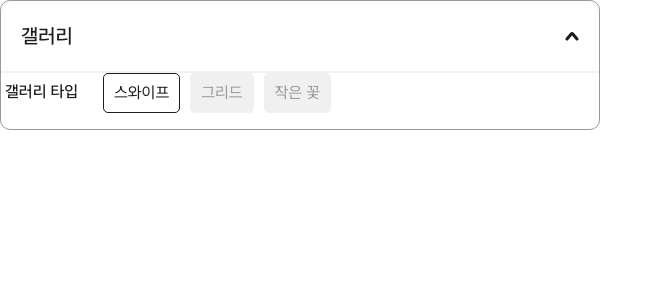
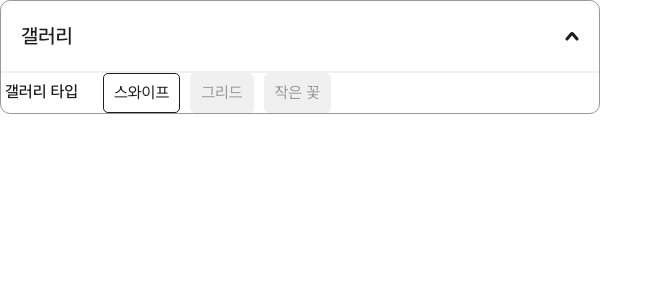
Before and after one commit to Lumiday/fe, a Next.js app: page / in a window 1280 px wide. Both pictures are taken after a click on the button "갤러리". Shown: the top 300 px of the page, without its empty margins (0-663 px from the left). Built offline with nearby package versions, Linux system fonts and the light colour scheme.

Commit message:
CHORE : type 수정 외

```diff
--- a/components/ui/accordion.tsx
+++ b/components/ui/accordion.tsx
@@ -63,7 +63,7 @@ const AccordionContent = React.forwardRef<
     className="overflow-hidden text-sm data-[state=closed]:animate-accordion-up data-[state=open]:animate-accordion-down"
     {...props}
   >
-    <div className={cn('pb-4 pt-0', className)}>{children}</div>
+    <div className={cn('pb-0 pt-0', className)}>{children}</div>
   </AccordionPrimitive.Content>
 ));
 AccordionContent.displayName = AccordionPrimitive.Content.displayName;
--- a/type/components.ts
+++ b/type/components.ts
@@ -58,6 +58,7 @@ export interface DropDownBigProps {
   checked?: boolean;
   setChecked?: (checked: boolean) => void;
   isSwitchVisible: boolean;
+  isPadding: boolean;
 }
 
 export interface CommonInputProps {
```
